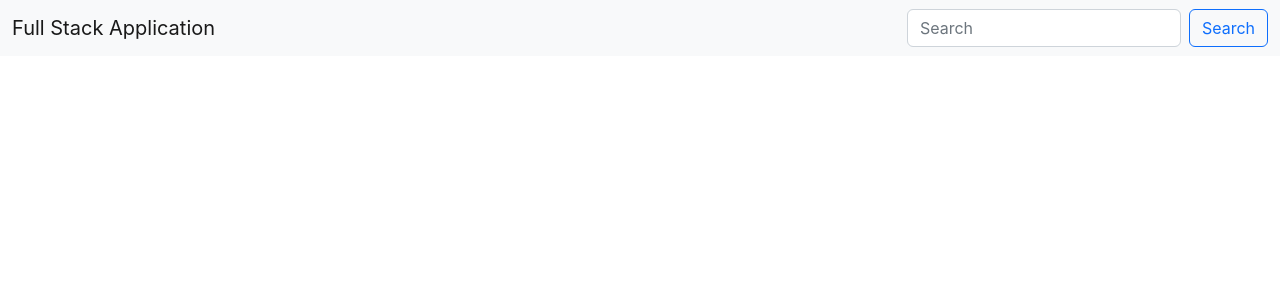
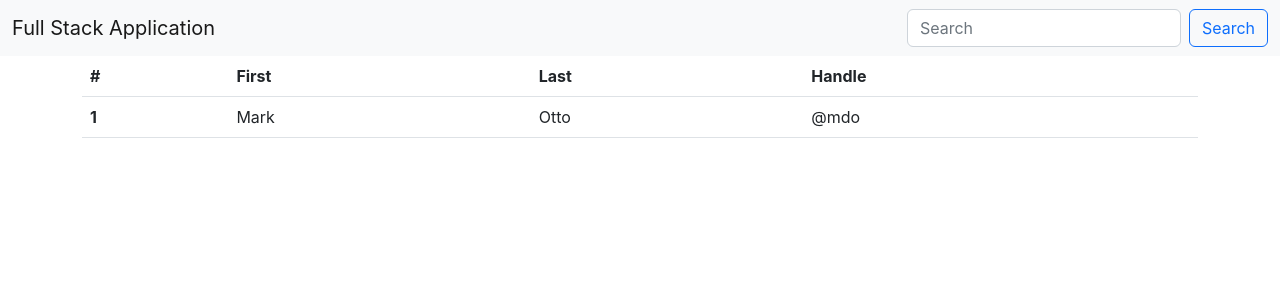
Before and after one commit to KingNelx/CRUDRestAPI-Front-End-, a React (Create React App) app: page / in a window 1280 px wide. Shown: the top 300 px of the page. Built offline with nearby package versions, Linux system fonts and the light colour scheme.

Commit message:
added tables for admin and user

```diff
--- a/src/Components/Home.jsx
+++ b/src/Components/Home.jsx
@@ -1,4 +1,5 @@
 import { Link } from "react-router-dom"
+import UserTables from "./UserTables";
 
 const Home = () => {
     return (
@@ -12,6 +13,8 @@
                     </form>
                 </div>
             </nav>
+
+            <UserTables />
         </div>
     );
 }
--- /dev/null
+++ b/src/Components/UserTables.jsx
@@ -0,0 +1,26 @@
+const UserTables = () => {
+    return (
+        <div className="container">
+            <table class="table">
+                <thead>
+                    <tr>
+                        <th scope="col">#</th>
+                        <th scope="col">First</th>
+                        <th scope="col">Last</th>
+                        <th scope="col">Handle</th>
+                    </tr>
+                </thead>
+                <tbody>
+                    <tr>
+                        <th scope="row">1</th>
+                        <td>Mark</td>
+                        <td>Otto</td>
+                        <td>@mdo</td>
+                    </tr>
+                </tbody>
+            </table>
+        </div>
+    );
+}
+
+export default UserTables;
```
Also changed, not shown: src/Components/AdminTables.jsx (added, +26 -0 lines).
